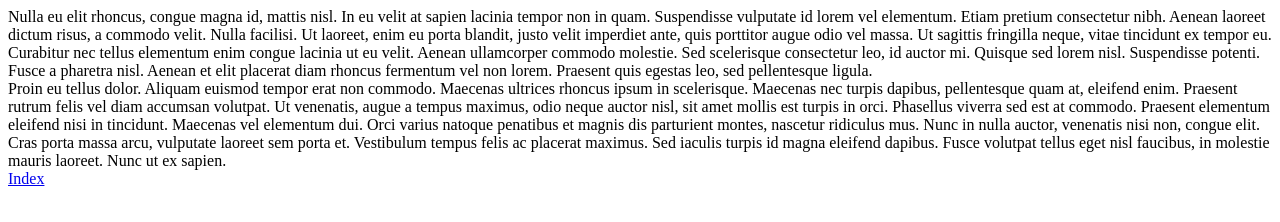
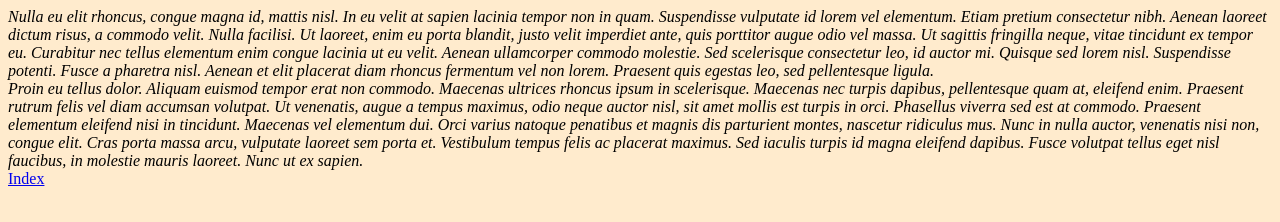
Before and after one commit to RaulGarciaLopez/periodico, a plain HTML site: page deportes.html in a window 1280 px wide. Drawn offline with Linux system fonts and the light colour scheme.

Commit message:
añadido_css

```diff
--- a/deportes.html
+++ b/deportes.html
@@ -3,6 +3,7 @@
   <head>
     <meta charset="UTF-8" />
     <meta name="viewport" content="width=device-width, initial-scale=1.0" />
+    <link rel="stylesheet" href="estilos.css">
     <title>Deportes</title>
   </head>
   <body>
```
Also changed, not shown: salud.html (+1 -0 lines), tecnologia.html (+1 -0 lines).
